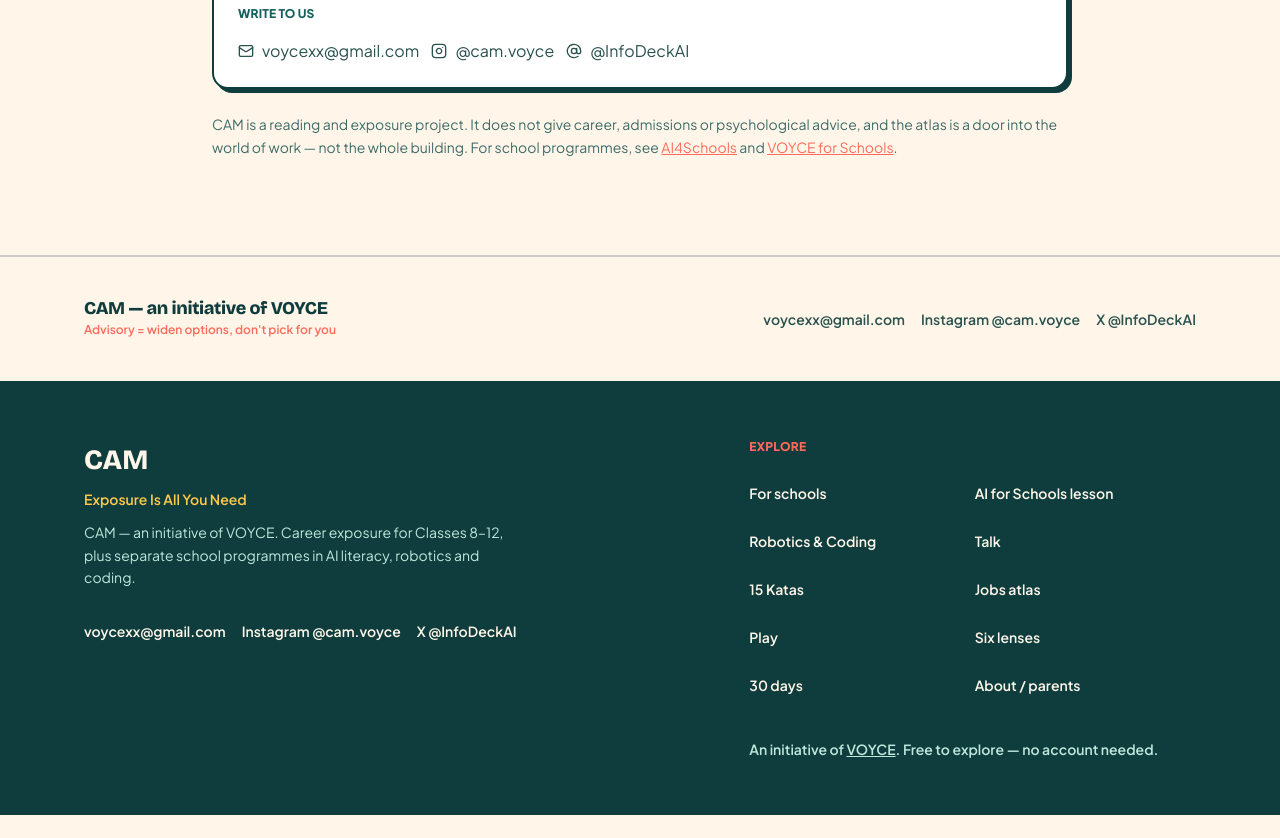
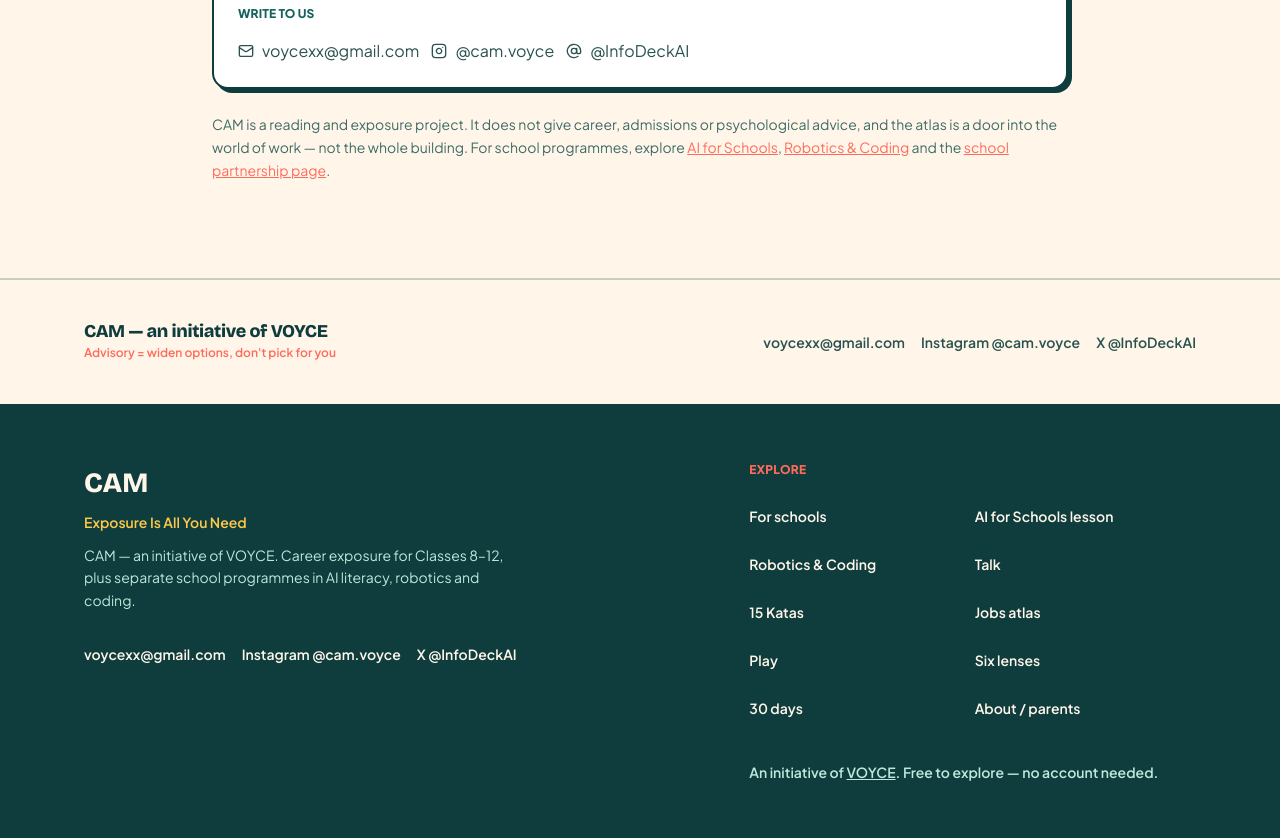
Before and after one commit to suryavamshiGovardhan/cam-website, a React (Vite) app: page /cam-website/about in a window 1280 px wide. Shown: the part 2649-3487 px from the top of the page. Before the commit the page ends 3464 px from the top, so only its background shows below. Built offline with nearby package versions, Linux system fonts and the light colour scheme.

Commit message:
Keep school programme links within CAM website

```diff
--- a/src/pages/CamAboutPage.tsx
+++ b/src/pages/CamAboutPage.tsx
@@ -81,9 +81,10 @@ export default function CamAboutPage() {
           <div className="mt-4"><ContactCard /></div>
           <p className="cam-dim mt-6 text-sm leading-relaxed">
             CAM is a reading and exposure project. It does not give career, admissions or psychological advice, and the atlas is a door
-            into the world of work — not the whole building. For school programmes, see{" "}
-            <a href="https://voyce-x.lovable.app/ai4schools" target="_blank" rel="noopener noreferrer" className="underline" style={{ color: "var(--cam-kraft)" }}>AI4Schools</a> and{" "}
-            <a href="https://voyce-x.lovable.app/schools" target="_blank" rel="noopener noreferrer" className="underline" style={{ color: "var(--cam-kraft)" }}>VOYCE for Schools</a>.
+            into the world of work — not the whole building. For school programmes, explore{" "}
+            <a href="/ai-for-schools" className="underline" style={{ color: "var(--cam-kraft)" }}>AI for Schools</a>,{" "}
+            <a href="/for-schools#programmes" className="underline" style={{ color: "var(--cam-kraft)" }}>Robotics & Coding</a> and the{" "}
+            <a href="/for-schools" className="underline" style={{ color: "var(--cam-kraft)" }}>school partnership page</a>.
           </p>
         </div>
       </section>
```
